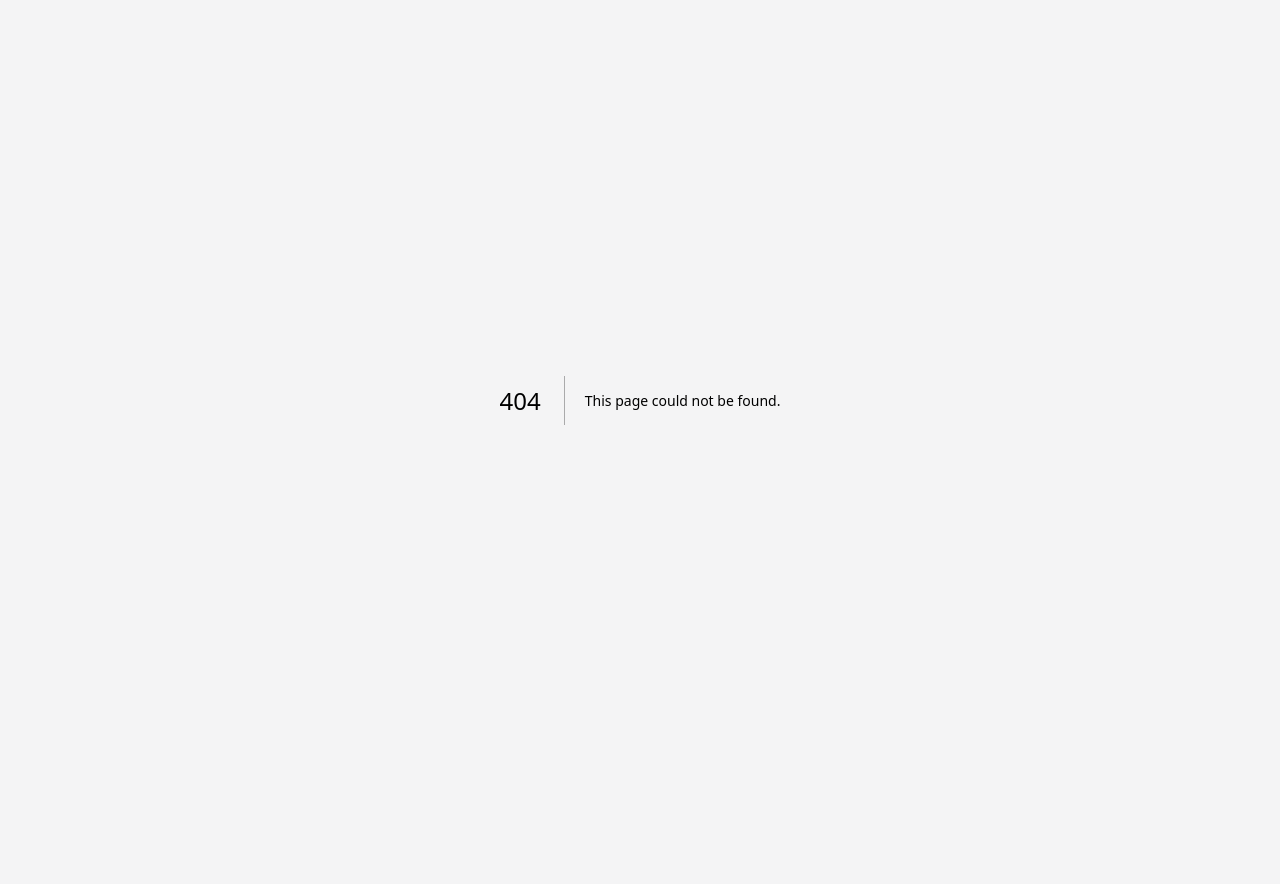
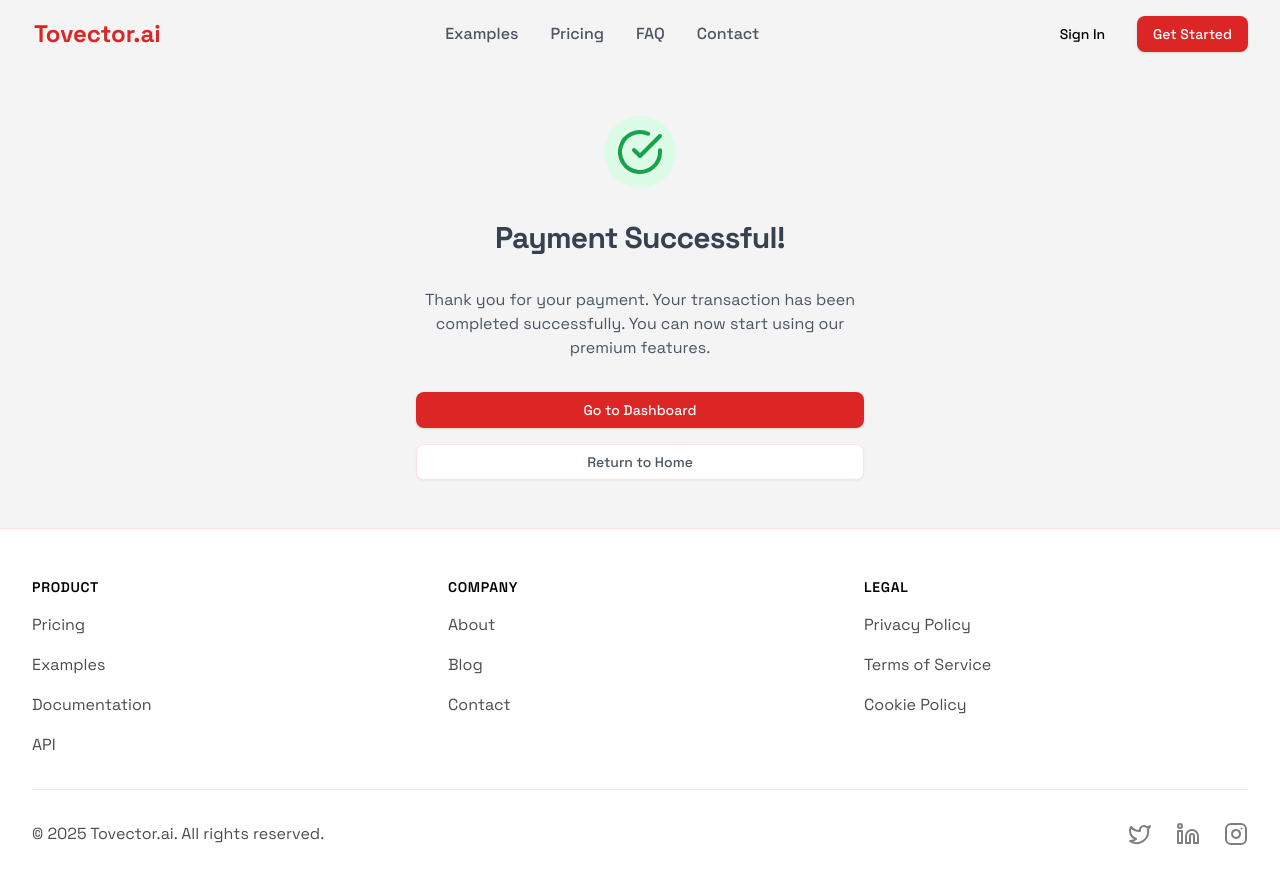
Before and after one commit to beoncer/tovetctorai_frontend, a Next.js app: page /payment/success in a window 1280 px wide. Before the commit this address had no page. Shown: the top 884 px of the page. Before the commit the page ends 800 px from the top, so only its background shows below. Built offline with nearby package versions, Linux system fonts and the light colour scheme.

Commit message:
feat: add payment success and error pages for Stripe integration

```diff
--- /dev/null
+++ b/app/payment/error/page.tsx
@@ -0,0 +1,49 @@
+'use client'
+
+import { Button } from "@/components/ui/button"
+import { XCircle } from "lucide-react"
+import Link from "next/link"
+import { motion } from "framer-motion"
+import Navbar from "@/components/navbar"
+import Footer from "@/components/footer"
+
+export default function PaymentError() {
+  return (
+    <main className="flex min-h-screen flex-col">
+      <Navbar />
+      <div className="flex-1 flex items-center justify-center px-6 py-12">
+        <motion.div
+          initial={{ opacity: 0, y: 20 }}
+          animate={{ opacity: 1, y: 0 }}
+          transition={{ duration: 0.5 }}
+          className="max-w-md w-full space-y-8 text-center"
+        >
+          <div className="flex justify-center">
+            <div className="rounded-full bg-red-100 p-3">
+              <XCircle className="h-12 w-12 text-red-600" />
+            </div>
+          </div>
+          <h2 className="mt-6 text-3xl font-bold tracking-tight text-gray-700">
+            Payment Failed
+          </h2>
+          <p className="mt-2 text-gray-600">
+            We were unable to process your payment. Please try again or contact our support team if the problem persists.
+          </p>
+          <div className="mt-8 space-y-4">
+            <Button asChild className="w-full bg-red-600 hover:bg-red-700">
+              <Link href="/pricing">
+                Try Again
+              </Link>
+            </Button>
+            <Button asChild variant="outline" className="w-full border-red-100 text-gray-600 hover:bg-red-50">
+              <Link href="/contact">
+                Contact Support
+              </Link>
+            </Button>
+          </div>
+        </motion.div>
+      </div>
+      <Footer />
+    </main>
+  )
+}
--- /dev/null
+++ b/app/payment/success/page.tsx
@@ -0,0 +1,50 @@
+'use client'
+
+import { Button } from "@/components/ui/button"
+import { CheckCircle } from "lucide-react"
+import Link from "next/link"
+import { motion } from "framer-motion"
+import Navbar from "@/components/navbar"
+import Footer from "@/components/footer"
+
+export default function PaymentSuccess() {
+  return (
+    <main className="flex min-h-screen flex-col">
+      <Navbar />
+      <div className="flex-1 flex items-center justify-center px-6 py-12">
+        <motion.div
+          initial={{ opacity: 0, y: 20 }}
+          animate={{ opacity: 1, y: 0 }}
+          transition={{ duration: 0.5 }}
+          className="max-w-md w-full space-y-8 text-center"
+        >
+          <div className="flex justify-center">
+            <div className="rounded-full bg-green-100 p-3">
+              <CheckCircle className="h-12 w-12 text-green-600" />
+            </div>
+          </div>
+          <h2 className="mt-6 text-3xl font-bold tracking-tight text-gray-700">
+            Payment Successful!
+          </h2>
+          <p className="mt-2 text-gray-600">
+            Thank you for your payment. Your transaction has been completed successfully.
+            You can now start using our premium features.
+          </p>
+          <div className="mt-8 space-y-4">
+            <Button asChild className="w-full bg-red-600 hover:bg-red-700">
+              <Link href="/dashboard">
+                Go to Dashboard
+              </Link>
+            </Button>
+            <Button asChild variant="outline" className="w-full border-red-100 text-gray-600 hover:bg-red-50">
+              <Link href="/">
+                Return to Home
+              </Link>
+            </Button>
+          </div>
+        </motion.div>
+      </div>
+      <Footer />
+    </main>
+  )
+}
```
